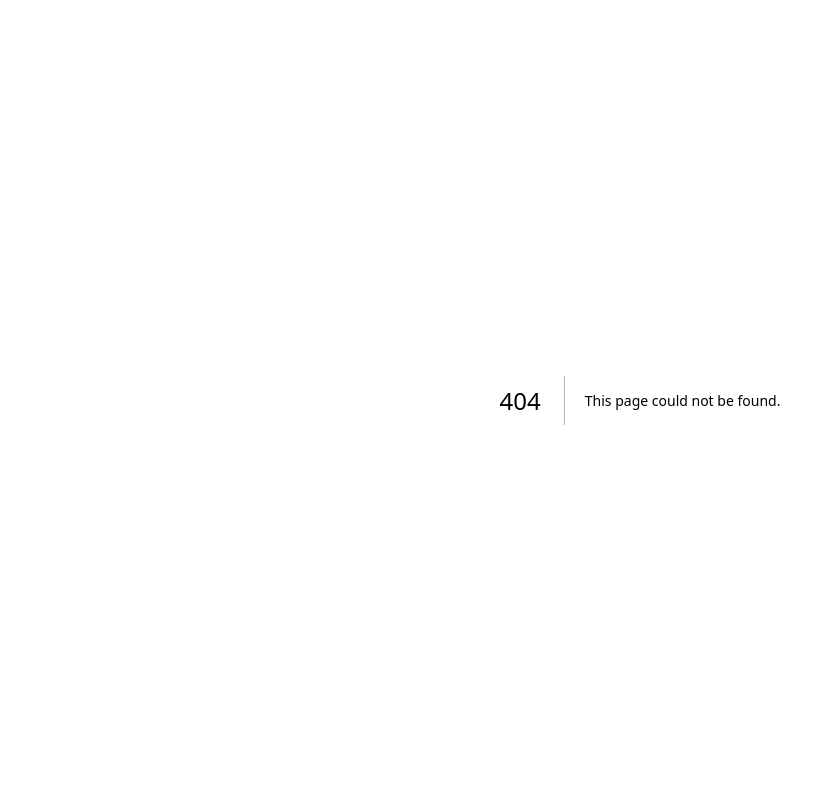
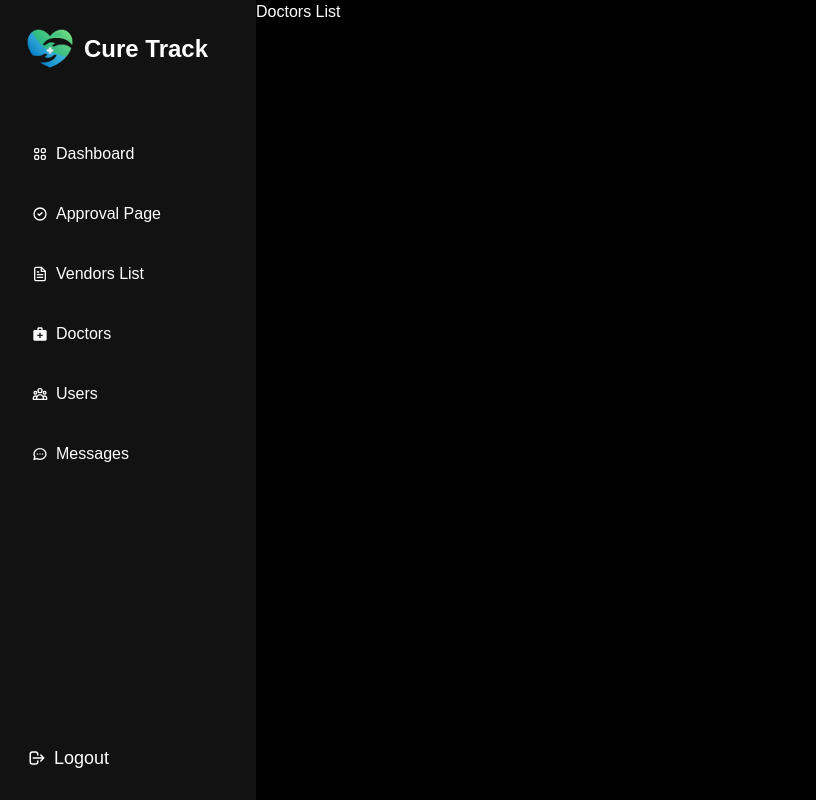
Before and after one commit to muhammed-hashir-musthafa/CureTrack-Client, a Next.js app: page /admin/doctors in a window 1280 px wide. Before the commit this address had no page. Shown: the whole page, without its empty margins (0-816 px from the left). Built offline with nearby package versions, Linux system fonts and the light colour scheme.

Commit message:
feat: add layouts for user, vendor, and doctor pages; update admin structure

```diff
--- /dev/null
+++ b/src/app/admin/doctors/page.jsx
@@ -0,0 +1,9 @@
+import React from 'react'
+
+const Doctors = () => {
+  return (
+    <div>Doctors List</div>
+  )
+}
+
+export default Doctors
--- a/src/app/admin/layout.tsx
+++ b/src/app/admin/layout.tsx
@@ -12,7 +12,7 @@ const AdminLayout: React.FC<AdminLayoutProps> = ({ children }) => {
     <div className="flex h-screen overflow-hidden bg-zinc-900">
       <RoleSidebar role={role} />
       <div className="flex-1 bg-black overflow-y-auto">
-        <div className="container mx-auto text-white p-4">{children}</div>
+        <div className="text-white flex h-full w-full">{children}</div>
       </div>
     </div>
   );
```
Also changed, not shown: src/app/admin/vendors-list/page.jsx (+4 -6 lines), src/app/(user)/layout.tsx (added), src/app/[vendor]/layout.tsx (added), src/app/admin/users/page.tsx (renamed from src/app/admin/users/page.jsx), src/app/doctor/layout.tsx (added).
